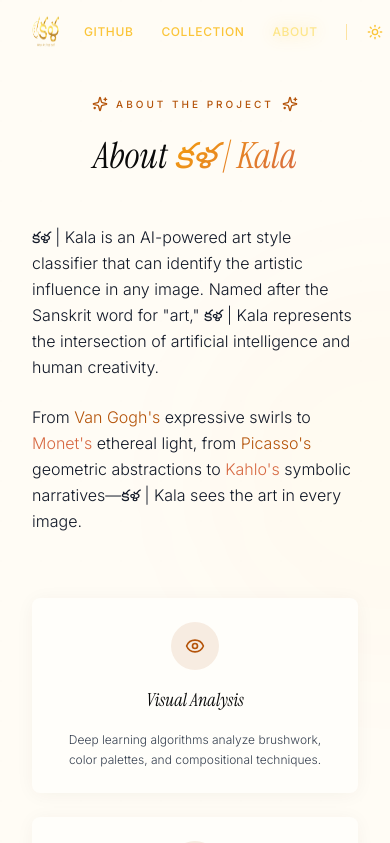
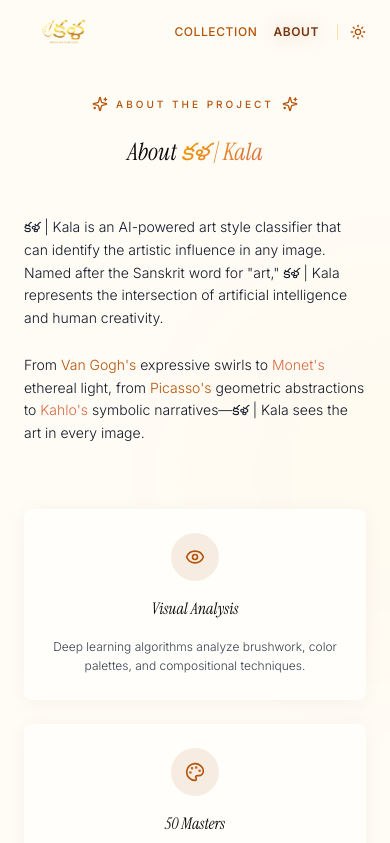
Before and after one commit to b-rahul07/kala-art-ai, a React (Vite) app: page /about in a window 390 px wide. Shown: the top 843 px of the page. Built offline with nearby package versions, Linux system fonts and the light colour scheme; the HTML template or start-up script is replaced by a standard one.

Commit message:
Fix light mode contrast and mobile about page

```diff
--- a/src/components/Header.tsx
+++ b/src/components/Header.tsx
@@ -1,11 +1,13 @@
 import { Link, useLocation } from "react-router-dom";
 import { motion } from "framer-motion";
 import { useState, useEffect } from "react";
+import { useTheme } from "@/hooks/use-theme";
 import ThemeToggle from "./ThemeToggle";
 
 const Header = () => {
   const location = useLocation();
   const [scrolled, setScrolled] = useState(false);
+  const { theme } = useTheme();
 
   // Track scroll position globally - persists across page navigations
   useEffect(() => {
@@ -20,16 +22,22 @@
     return () => window.removeEventListener('scroll', handleScroll);
   }, [location.pathname]); // Re-run when route changes
 
-  // Seamless materialization background with backdrop blur
+  // Theme-aware seamless materialization background with backdrop blur
   const headerBg = scrolled
-    ? 'bg-black/60 backdrop-blur-xl border-b border-amber-900/20'
+    ? theme === 'light'
+      ? 'bg-white/90 backdrop-blur-xl border-b border-gray-200'
+      : 'bg-black/60 backdrop-blur-xl border-b border-amber-900/20'
     : 'bg-transparent';
 
-  // Universal golden accent styling for all links
-  const linkStyle = 'text-amber-400/90 hover:text-amber-200 hover:drop-shadow-[0_0_8px_rgba(251,191,36,0.4)] transition-all duration-300';
+  // Theme-aware golden accent styling for all links
+  const linkStyle = theme === 'light'
+    ? 'text-amber-700 hover:text-amber-900 hover:drop-shadow-[0_0_8px_rgba(146,64,14,0.3)] transition-all duration-300'
+    : 'text-amber-400/90 hover:text-amber-200 hover:drop-shadow-[0_0_8px_rgba(251,191,36,0.4)] transition-all duration-300';
 
-  // Active link styling with brighter gold
-  const activeLinkStyle = 'text-amber-200 drop-shadow-[0_0_8px_rgba(251,191,36,0.4)]';
+  // Active link styling with enhanced contrast
+  const activeLinkStyle = theme === 'light'
+    ? 'text-amber-900 drop-shadow-[0_0_8px_rgba(146,64,14,0.3)] font-semibold'
+    : 'text-amber-200 drop-shadow-[0_0_8px_rgba(251,191,36,0.4)]';
 
   return (
     <motion.header
@@ -45,29 +53,29 @@
             transition={{ type: "spring", stiffness: 400 }}
             src="/kala-logo-transparent.png"
             alt="కళ | Kala"
-            className="h-20 md:h-24 w-auto min-w-[60px] transition-all duration-300"
+            className="h-16 md:h-24 w-auto min-w-[50px] transition-all duration-300"
           />
         </Link>
 
-        <nav className="flex items-center gap-3 md:gap-6">
+        <nav className="flex items-center gap-1 sm:gap-3 md:gap-6">
           <a
             href="https://github.com/b-rahul07/kala-art-ai"
             target="_blank"
             rel="noopener noreferrer"
-            className={`text-xs md:text-sm font-medium uppercase tracking-wider px-2 py-2 ${linkStyle}`}
+            className={`hidden sm:block text-xs md:text-sm font-medium uppercase tracking-wider px-2 py-2 ${linkStyle}`}
           >
             GitHub
           </a>
           <Link
             to="/collection"
-            className={`text-xs md:text-sm font-medium uppercase tracking-wider px-2 py-2 ${location.pathname === "/collection" ? activeLinkStyle : linkStyle
+            className={`text-xs md:text-sm font-medium uppercase tracking-wider px-1.5 md:px-2 py-2 ${location.pathname === "/collection" ? activeLinkStyle : linkStyle
               }`}
           >
             Collection
           </Link>
           <Link
             to="/about"
-            className={`text-xs md:text-sm font-medium uppercase tracking-wider px-2 py-2 ${location.pathname === "/about" ? activeLinkStyle : linkStyle
+            className={`text-xs md:text-sm font-medium uppercase tracking-wider px-1.5 md:px-2 py-2 ${location.pathname === "/about" ? activeLinkStyle : linkStyle
               }`}
           >
             About
--- a/src/components/ThemeToggle.tsx
+++ b/src/components/ThemeToggle.tsx
@@ -5,8 +5,10 @@
 const ThemeToggle = () => {
   const { theme, toggleTheme } = useTheme();
 
-  // Match navigation link styling - universal golden accent
-  const iconStyle = 'text-amber-400/90 hover:text-amber-200 hover:drop-shadow-[0_0_8px_rgba(251,191,36,0.4)] transition-all duration-300';
+  // Match navigation link styling - theme-aware for high contrast
+  const iconStyle = theme === 'light'
+    ? 'text-amber-700 hover:text-amber-900 hover:drop-shadow-[0_0_8px_rgba(146,64,14,0.3)] transition-all duration-300'
+    : 'text-amber-400/90 hover:text-amber-200 hover:drop-shadow-[0_0_8px_rgba(251,191,36,0.4)] transition-all duration-300';
 
   return (
     <motion.button
--- a/src/pages/About.tsx
+++ b/src/pages/About.tsx
@@ -34,7 +34,7 @@
         transition={{ duration: 10, repeat: Infinity }}
       />
 
-      <main className="relative z-10 flex-grow flex flex-col items-center justify-center px-8 pt-24 md:pt-48 pb-24 md:px-16 lg:px-24">
+      <main className="relative z-10 flex-grow flex flex-col items-center justify-center px-6 pt-24 md:pt-48 pb-24 md:px-16 lg:px-24">
         <motion.div
           initial={{ opacity: 0, y: 20 }}
           animate={{ opacity: 1, y: 0 }}
@@ -54,7 +54,7 @@
             <Sparkles className="h-4 w-4" />
           </motion.div>
 
-          <h1 className="font-serif text-4xl italic text-foreground md:text-5xl">
+          <h1 className="font-serif text-2xl md:text-4xl lg:text-5xl italic text-foreground">
             About{" "}
             <span className="gradient-text">కళ | Kala</span>
           </h1>
@@ -65,13 +65,13 @@
             transition={{ duration: 0.6, delay: 0.2 }}
             className="mt-12 space-y-6 text-left"
           >
-            <p className="text-base font-light leading-relaxed text-gray-900 dark:text-muted-foreground">
+            <p className="text-sm md:text-base font-light leading-relaxed text-gray-900 dark:text-muted-foreground">
               కళ | Kala is an AI-powered art style classifier that can identify the artistic
               influence in any image. Named after the Sanskrit word for "art," కళ | Kala
               represents the intersection of artificial intelligence and human creativity.
             </p>
 
-            <p className="text-base font-light leading-relaxed text-gray-900 dark:text-muted-foreground">
+            <p className="text-sm md:text-base font-light leading-relaxed text-gray-900 dark:text-muted-foreground">
               From <span className="text-amber-700 dark:text-gold">Van Gogh's</span> expressive swirls to{" "}
               <span className="text-terracotta">Monet's</span> ethereal light, from{" "}
               <span className="text-amber-700 dark:text-gold">Picasso's</span> geometric abstractions to{" "}
@@ -80,12 +80,12 @@
             </p>
           </motion.div>
 
-          {/* Feature cards */}
+          {/* Feature cards - mobile-first grid */}
           <motion.div
             initial={{ opacity: 0, y: 20 }}
             animate={{ opacity: 1, y: 0 }}
             transition={{ duration: 0.6, delay: 0.4 }}
-            className="mt-16 grid gap-6 sm:grid-cols-3"
+            className="mt-16 grid gap-6 grid-cols-1 sm:grid-cols-3"
           >
             {features.map((feature, index) => (
               <motion.div
@@ -102,10 +102,10 @@
                 >
                   <feature.icon className="h-5 w-5" />
                 </motion.div>
-                <h3 className="font-serif text-lg italic text-foreground">
+                <h3 className="font-serif text-base md:text-lg italic text-foreground">
                   {feature.title}
                 </h3>
-                <p className="text-center text-xs font-light leading-relaxed text-gray-700 dark:text-muted-foreground">
+                <p className="text-center text-xs md:text-sm font-light leading-relaxed text-gray-700 dark:text-muted-foreground">
                   {feature.description}
                 </p>
               </motion.div>
```
